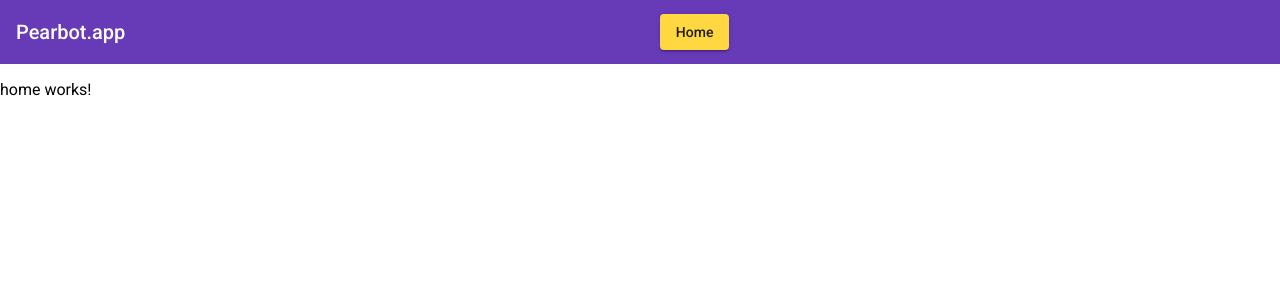
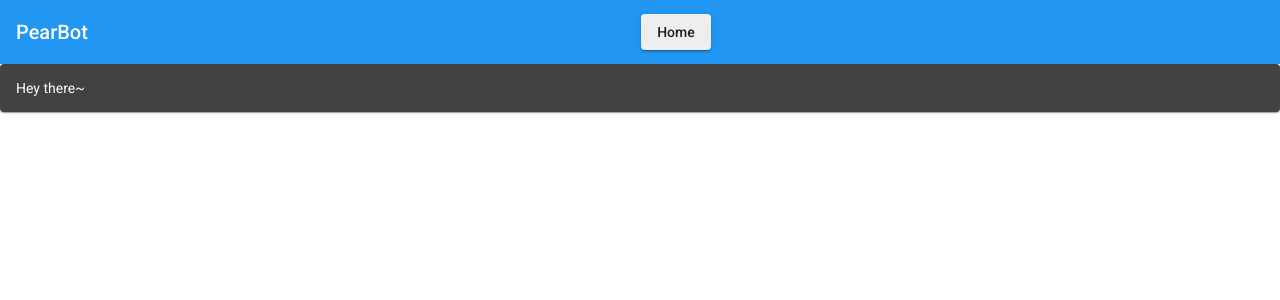
Before and after one commit to luuk180/pearbot.app, an Angular app: page /home in a window 1280 px wide. Shown: the top 300 px of the page. Built offline with nearby package versions, Linux system fonts and the light colour scheme.

Commit message:
Changed the theme and updated all packages.

```diff
--- a/angular.json
+++ b/angular.json
@@ -28,7 +28,7 @@
               "src/assets"
             ],
             "styles": [
-              "./node_modules/@angular/material/prebuilt-themes/deeppurple-amber.css",
+              "src/theme.scss",
               "src/styles.scss"
             ],
             "scripts": []
--- a/src/app/home/home.component.html
+++ b/src/app/home/home.component.html
@@ -1 +1,5 @@
-<p>home works!</p>
+<mat-card>
+  <mat-card-content>
+    Hey there~
+  </mat-card-content>
+</mat-card>
--- a/src/app/nav/nav.component.html
+++ b/src/app/nav/nav.component.html
@@ -1,6 +1,6 @@
 <mat-toolbar color="primary">
 
-  <span unselectable="on" class="unselectable">Pearbot.app</span>
+  <span unselectable="on" class="unselectable">PearBot</span>
 
   <div id="pagelinks">
     <span>
--- /dev/null
+++ b/src/theme.scss
@@ -0,0 +1,24 @@
+@import '~@angular/material/theming';
+// Plus imports for other components in your app.
+
+// Include the common styles for Angular Material. We include this here so that you only
+// have to load a single css file for Angular Material in your app.
+// Be sure that you only ever include this mixin once!
+@include mat-core();
+
+// Define the palettes for your theme using the Material Design palettes available in palette.scss
+// (imported above). For each palette, you can optionally specify a default, lighter, and darker
+// hue. Available color palettes: https://material.io/design/color/
+$app-primary: mat-palette($mat-blue);
+$app-accent:  mat-palette($mat-grey, A200, A100, A400);
+
+// The warn palette is optional (defaults to red).
+$app-warn:    mat-palette($mat-red);
+
+// Create the theme object (a Sass map containing all of the palettes).
+$app-theme: mat-dark-theme($app-primary, $app-accent, $app-warn);
+
+// Include theme styles for core and each component used in your app.
+// Alternatively, you can import and @include the theme mixins for each component
+// that you are using.
+@include angular-material-theme($app-theme);
```
Also changed, not shown: package.json (+20 -20 lines), 1 other file (tests, documents, lock files or other folders).
